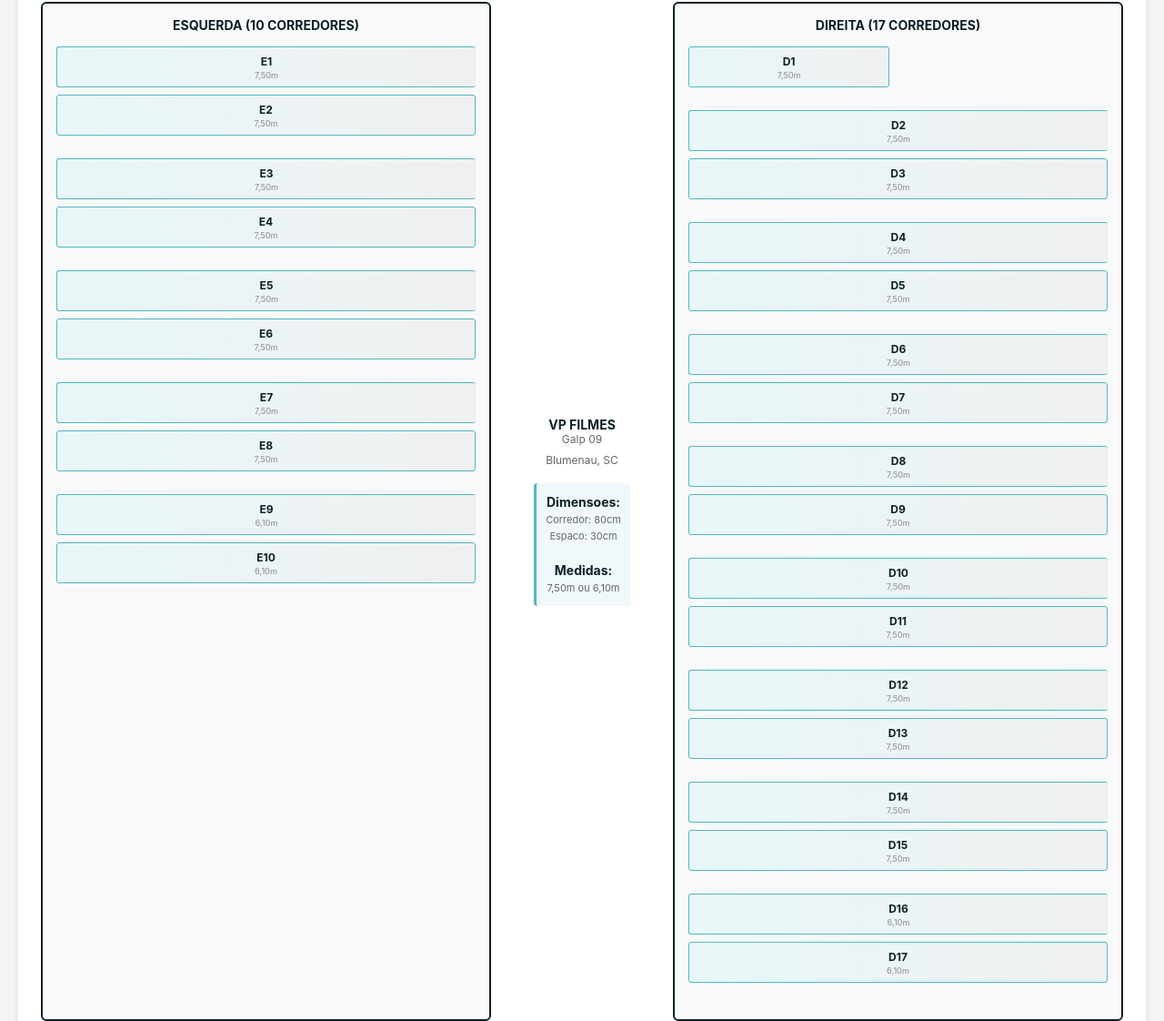
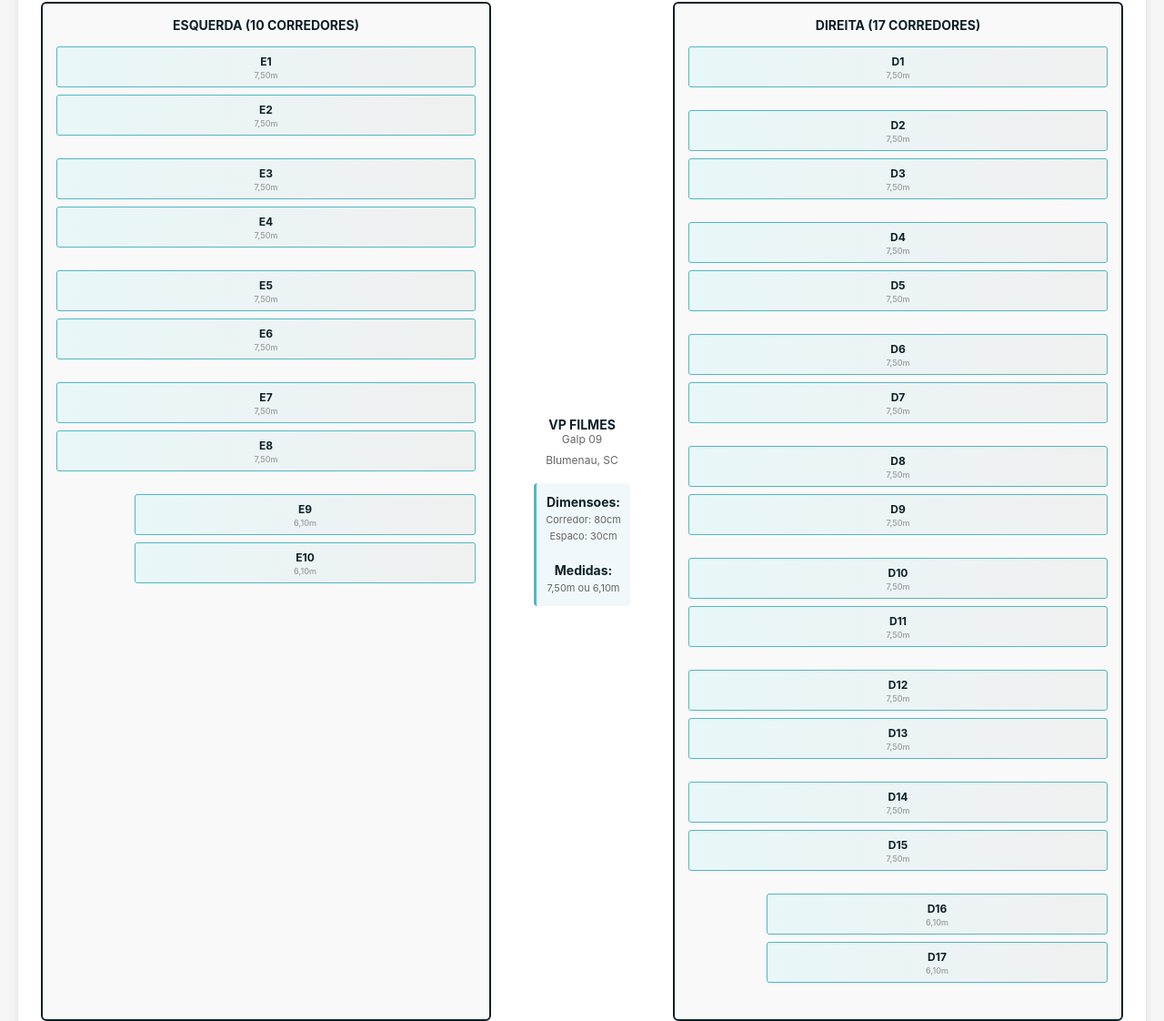
Before and after one commit to vpkaiaki/vpfilmes-warehouse, a plain HTML site: page index.html in a window 1280 px wide. Shown: the part 222-1344 px from the top of the page at 91% size. Drawn offline with Linux system fonts and the light colour scheme.

Commit message:
Update index.html

```diff
--- a/index.html
+++ b/index.html
@@ -16,13 +16,12 @@ h1 { color: #0B2027; margin-bottom: 10px; font-size: 24px; }
 .warehouse { display: grid; grid-template-columns: 1fr 120px 1fr; gap: 40px; }
 .side { border: 2px solid #0B2027; border-radius: 6px; padding: 15px; background: #f9f9f9; }
 .side-title { font-weight: bold; color: #0B2027; font-size: 14px; margin-bottom: 15px; text-align: center; }
-.corredor-solo { height: 45px; background: linear-gradient(to right, #e8f7f9, #f0f0f0); border: 1px solid #4FB8C0; border-radius: 3px; display: flex; flex-direction: column; align-items: center; justify-content: center; font-size: 11px; font-weight: 500; color: #0B2027; cursor: pointer; transition: all 0.2s; margin-bottom: 25px; width: 48%; }
+.corredor-solo { height: 45px; background: linear-gradient(to right, #e8f7f9, #f0f0f0); border: 1px solid #4FB8C0; border-radius: 3px; display: flex; flex-direction: column; align-items: center; justify-content: center; font-size: 11px; font-weight: 500; color: #0B2027; cursor: pointer; transition: all 0.2s; margin-bottom: 25px; width: 100%; }
 .corredor-solo:hover { background: #d0f0f5; box-shadow: 0 2px 4px rgba(79, 184, 192, 0.3); }
-.corredor-duplo { background: transparent; display: flex; flex-direction: column; gap: 0px; margin-bottom: 25px; width: 100%; }
-.corredor-duplo:hover { background: #d0f0f5; box-shadow: 0 2px 4px rgba(79, 184, 192, 0.3); }
-.corredor-item { height: 45px; background: linear-gradient(to right, #e8f7f9, #f0f0f0); border: 1px solid #4FB8C0; border-radius: 3px; display: flex; flex-direction: column; align-items: center; justify-content: center; font-size: 11px; font-weight: 500; color: #0B2027; cursor: pointer; margin-bottom: 8px; }
-.corredor-item:first-child { border-right: none; }
-.corredor-item:last-child { margin-bottom: 0; }
+.corredor-duplo { display: flex; flex-direction: column; gap: 8px; margin-bottom: 25px; width: 100%; }
+.corredor-item { height: 45px; background: linear-gradient(to right, #e8f7f9, #f0f0f0); border: 1px solid #4FB8C0; border-radius: 3px; display: flex; flex-direction: column; align-items: center; justify-content: center; font-size: 11px; font-weight: 500; color: #0B2027; cursor: pointer; transition: all 0.2s; }
+.corredor-item:hover { background: #d0f0f5; box-shadow: 0 2px 4px rgba(79, 184, 192, 0.3); }
+.corredor-610 { width: 81.33%; margin-left: 18.67%; }
 .corredor-nome { font-weight: bold; font-size: 12px; }
 .corredor-tamanho { font-size: 9px; color: #999; margin-top: 2px; }
 .center-info { display: flex; flex-direction: column; justify-content: center; align-items: center; text-align: center; }
@@ -45,37 +44,15 @@ h1 { color: #0B2027; margin-bottom: 10px; font-size: 24px; }
   </div>
 
   <div class="warehouse">
-    <!-- ESQUERDA -->
     <div class="side">
       <div class="side-title">ESQUERDA (10 CORREDORES)</div>
-
-      <div class="corredor-duplo">
-        <div class="corredor-item"><div class="corredor-nome">E1</div><div class="corredor-tamanho">7,50m</div></div>
-        <div class="corredor-item"><div class="corredor-nome">E2</div><div class="corredor-tamanho">7,50m</div></div>
-      </div>
-
-      <div class="corredor-duplo">
-        <div class="corredor-item"><div class="corredor-nome">E3</div><div class="corredor-tamanho">7,50m</div></div>
-        <div class="corredor-item"><div class="corredor-nome">E4</div><div class="corredor-tamanho">7,50m</div></div>
-      </div>
-
-      <div class="corredor-duplo">
-        <div class="corredor-item"><div class="corredor-nome">E5</div><div class="corredor-tamanho">7,50m</div></div>
-        <div class="corredor-item"><div class="corredor-nome">E6</div><div class="corredor-tamanho">7,50m</div></div>
-      </div>
-
-      <div class="corredor-duplo">
-        <div class="corredor-item"><div class="corredor-nome">E7</div><div class="corredor-tamanho">7,50m</div></div>
-        <div class="corredor-item"><div class="corredor-nome">E8</div><div class="corredor-tamanho">7,50m</div></div>
-      </div>
-
-      <div class="corredor-duplo">
-        <div class="corredor-item"><div class="corredor-nome">E9</div><div class="corredor-tamanho">6,10m</div></div>
-        <div class="corredor-item"><div class="corredor-nome">E10</div><div class="corredor-tamanho">6,10m</div></div>
-      </div>
+      <div class="corredor-duplo"><div class="corredor-item"><div class="corredor-nome">E1</div><div class="corredor-tamanho">7,50m</div></div><div class="corredor-item"><div class="corredor-nome">E2</div><div class="corredor-tamanho">7,50m</div></div></div>
+      <div class="corredor-duplo"><div class="corredor-item"><div class="corredor-nome">E3</div><div class="corredor-tamanho">7,50m</div></div><div class="corredor-item"><div class="corredor-nome">E4</div><div class="corredor-tamanho">7,50m</div></div></div>
+      <div class="corredor-duplo"><div class="corredor-item"><div class="corredor-nome">E5</div><div class="corredor-tamanho">7,50m</div></div><div class="corredor-item"><div class="corredor-nome">E6</div><div class="corredor-tamanho">7,50m</div></div></div>
+      <div class="corredor-duplo"><div class="corredor-item"><div class="corredor-nome">E7</div><div class="corredor-tamanho">7,50m</div></div><div class="corredor-item"><div class="corredor-nome">E8</div><div class="corredor-tamanho">7,50m</div></div></div>
+      <div class="corredor-duplo"><div class="corredor-item corredor-610"><div class="corredor-nome">E9</div><div class="corredor-tamanho">6,10m</div></div><div class="corredor-item corredor-610"><div class="corredor-nome">E10</div><div class="corredor-tamanho">6,10m</div></div></div>
     </div>
 
-    <!-- CENTRO -->
     <div class="center-info">
       <strong>VP FILMES</strong>
       <p>Galp 09</p>
@@ -89,51 +66,17 @@ h1 { color: #0B2027; margin-bottom: 10px; font-size: 24px; }
       </div>
     </div>
 
-    <!-- DIREITA -->
     <div class="side">
       <div class="side-title">DIREITA (17 CORREDORES)</div>
-
       <div class="corredor-solo"><div class="corredor-nome">D1</div><div class="corredor-tamanho">7,50m</div></div>
-
-      <div class="corredor-duplo">
-        <div class="corredor-item"><div class="corredor-nome">D2</div><div class="corredor-tamanho">7,50m</div></div>
-        <div class="corredor-item"><div class="corredor-nome">D3</div><div class="corredor-tamanho">7,50m</div></div>
-      </div>
-
-      <div class="corredor-duplo">
-        <div class="corredor-item"><div class="corredor-nome">D4</div><div class="corredor-tamanho">7,50m</div></div>
-        <div class="corredor-item"><div class="corredor-nome">D5</div><div class="corredor-tamanho">7,50m</div></div>
-      </div>
-
-      <div class="corredor-duplo">
-        <div class="corredor-item"><div class="corredor-nome">D6</div><div class="corredor-tamanho">7,50m</div></div>
-        <div class="corredor-item"><div class="corredor-nome">D7</div><div class="corredor-tamanho">7,50m</div></div>
-      </div>
-
-      <div class="corredor-duplo">
-        <div class="corredor-item"><div class="corredor-nome">D8</div><div class="corredor-tamanho">7,50m</div></div>
-        <div class="corredor-item"><div class="corredor-nome">D9</div><div class="corredor-tamanho">7,50m</div></div>
-      </div>
-
-      <div class="corredor-duplo">
-        <div class="corredor-item"><div class="corredor-nome">D10</div><div class="corredor-tamanho">7,50m</div></div>
-        <div class="corredor-item"><div class="corredor-nome">D11</div><div class="corredor-tamanho">7,50m</div></div>
-      </div>
-
-      <div class="corredor-duplo">
-        <div class="corredor-item"><div class="corredor-nome">D12</div><div class="corredor-tamanho">7,50m</div></div>
-        <div class="corredor-item"><div class="corredor-nome">D13</div><div class="corredor-tamanho">7,50m</div></div>
-      </div>
-
-      <div class="corredor-duplo">
-        <div class="corredor-item"><div class="corredor-nome">D14</div><div class="corredor-tamanho">7,50m</div></div>
-        <div class="corredor-item"><div class="corredor-nome">D15</div><div class="corredor-tamanho">7,50m</div></div>
-      </div>
-
-      <div class="corredor-duplo">
-        <div class="corredor-item"><div class="corredor-nome">D16</div><div class="corredor-tamanho">6,10m</div></div>
-        <div class="corredor-item"><div class="corredor-nome">D17</div><div class="corredor-tamanho">6,10m</div></div>
-      </div>
+      <div class="corredor-duplo"><div class="corredor-item"><div class="corredor-nome">D2</div><div class="corredor-tamanho">7,50m</div></div><div class="corredor-item"><div class="corredor-nome">D3</div><div class="corredor-tamanho">7,50m</div></div></div>
+      <div class="corredor-duplo"><div class="corredor-item"><div class="corredor-nome">D4</div><div class="corredor-tamanho">7,50m</div></div><div class="corredor-item"><div class="corredor-nome">D5</div><div class="corredor-tamanho">7,50m</div></div></div>
+      <div class="corredor-duplo"><div class="corredor-item"><div class="corredor-nome">D6</div><div class="corredor-tamanho">7,50m</div></div><div class="corredor-item"><div class="corredor-nome">D7</div><div class="corredor-tamanho">7,50m</div></div></div>
+      <div class="corredor-duplo"><div class="corredor-item"><div class="corredor-nome">D8</div><div class="corredor-tamanho">7,50m</div></div><div class="corredor-item"><div class="corredor-nome">D9</div><div class="corredor-tamanho">7,50m</div></div></div>
+      <div class="corredor-duplo"><div class="corredor-item"><div class="corredor-nome">D10</div><div class="corredor-tamanho">7,50m</div></div><div class="corredor-item"><div class="corredor-nome">D11</div><div class="corredor-tamanho">7,50m</div></div></div>
+      <div class="corredor-duplo"><div class="corredor-item"><div class="corredor-nome">D12</div><div class="corredor-tamanho">7,50m</div></div><div class="corredor-item"><div class="corredor-nome">D13</div><div class="corredor-tamanho">7,50m</div></div></div>
+      <div class="corredor-duplo"><div class="corredor-item"><div class="corredor-nome">D14</div><div class="corredor-tamanho">7,50m</div></div><div class="corredor-item"><div class="corredor-nome">D15</div><div class="corredor-tamanho">7,50m</div></div></div>
+      <div class="corredor-duplo"><div class="corredor-item corredor-610"><div class="corredor-nome">D16</div><div class="corredor-tamanho">6,10m</div></div><div class="corredor-item corredor-610"><div class="corredor-nome">D17</div><div class="corredor-tamanho">6,10m</div></div></div>
     </div>
   </div>
 </div>
```
